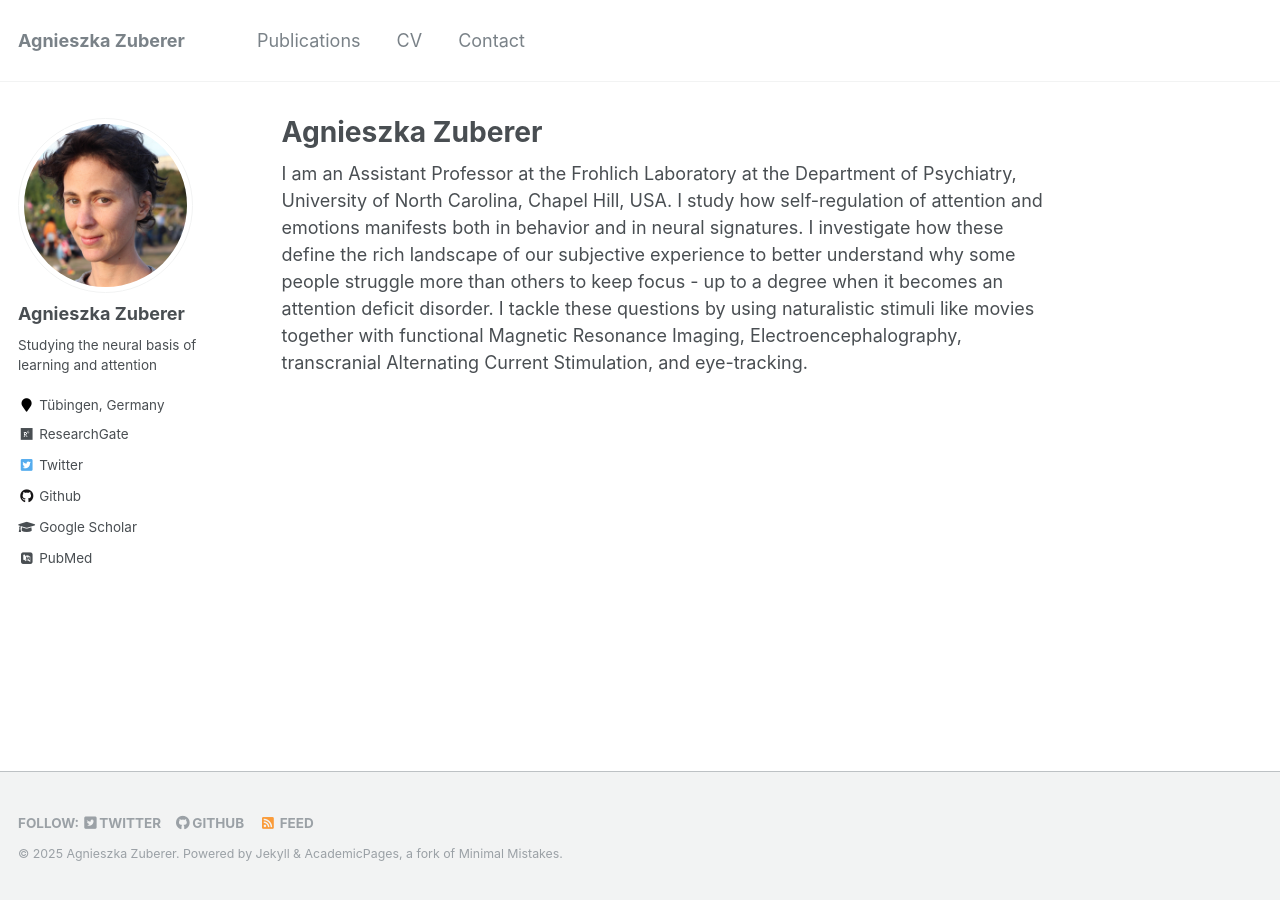
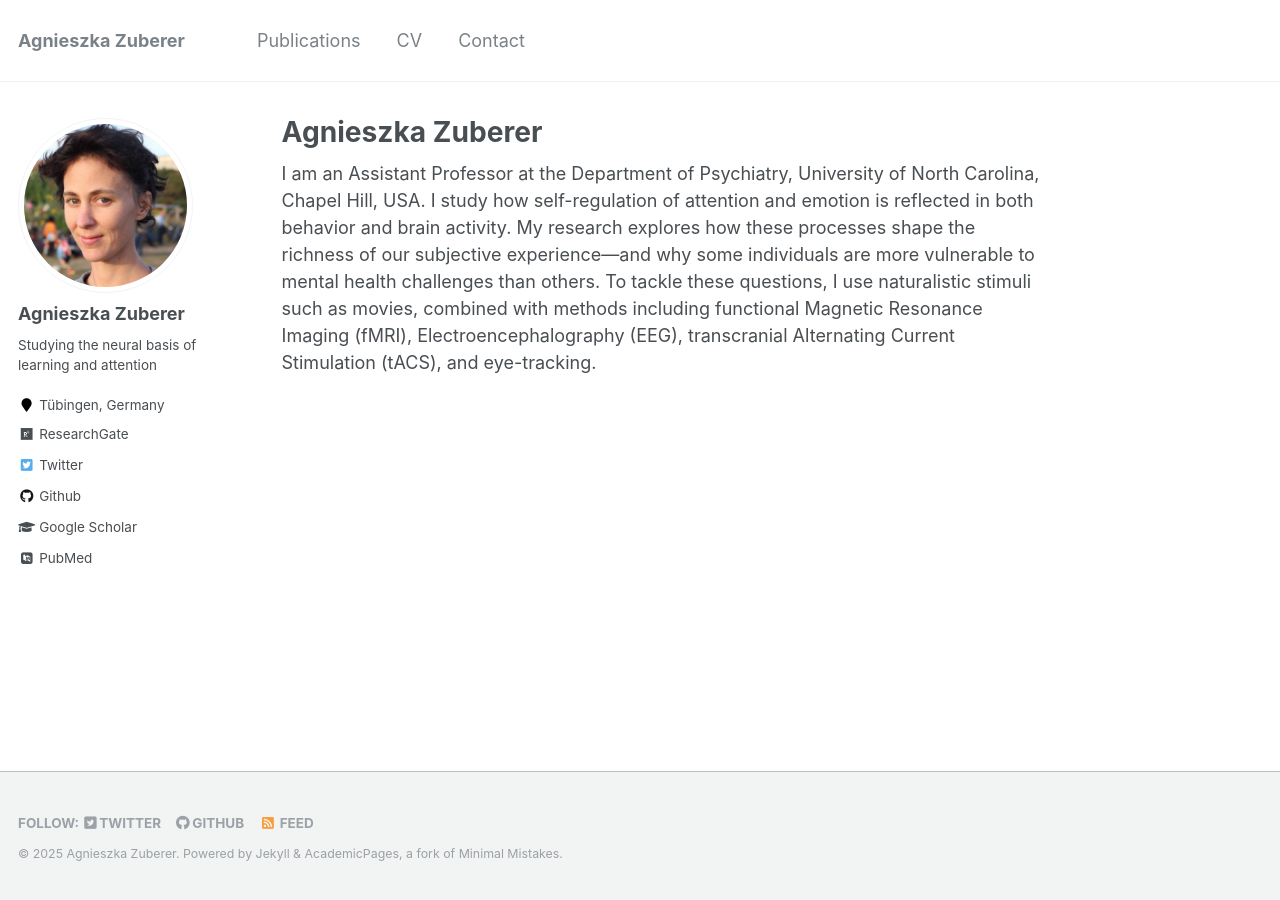
Before and after one commit to azuberer/azuberer.github.io, a Jekyll site: the page built from _pages/about.md, in a window 1280 px wide. Built offline with Jekyll 4.4.1, drawn with Linux system fonts in a browser that asks for light colours; some web fonts are replaced.

Commit message:
Update about.md

```diff
--- a/_pages/about.md
+++ b/_pages/about.md
@@ -7,4 +7,4 @@ redirect_from:
   - /about/
   - /about.html
 ---
-I am an Assistant Professor at the Frohlich Laboratory at the Department of Psychiatry, University of North Carolina, Chapel Hill, USA. I study how self-regulation of attention and emotions manifests both in behavior and in neural signatures. I investigate how these define the rich landscape of our subjective experience to better understand why some people struggle more than others to keep focus - up to a degree when it becomes an attention deficit disorder. I tackle these questions by using naturalistic stimuli like movies together with functional Magnetic Resonance Imaging, Electroencephalography, transcranial Alternating Current Stimulation, and eye-tracking.
+I am an Assistant Professor at the Department of Psychiatry, University of North Carolina, Chapel Hill, USA. I study how self-regulation of attention and emotion is reflected in both behavior and brain activity. My research explores how these processes shape the richness of our subjective experience—and why some individuals are more vulnerable to mental health challenges than others. To tackle these questions, I use naturalistic stimuli such as movies, combined with methods including functional Magnetic Resonance Imaging (fMRI), Electroencephalography (EEG), transcranial Alternating Current Stimulation (tACS), and eye-tracking.
```
